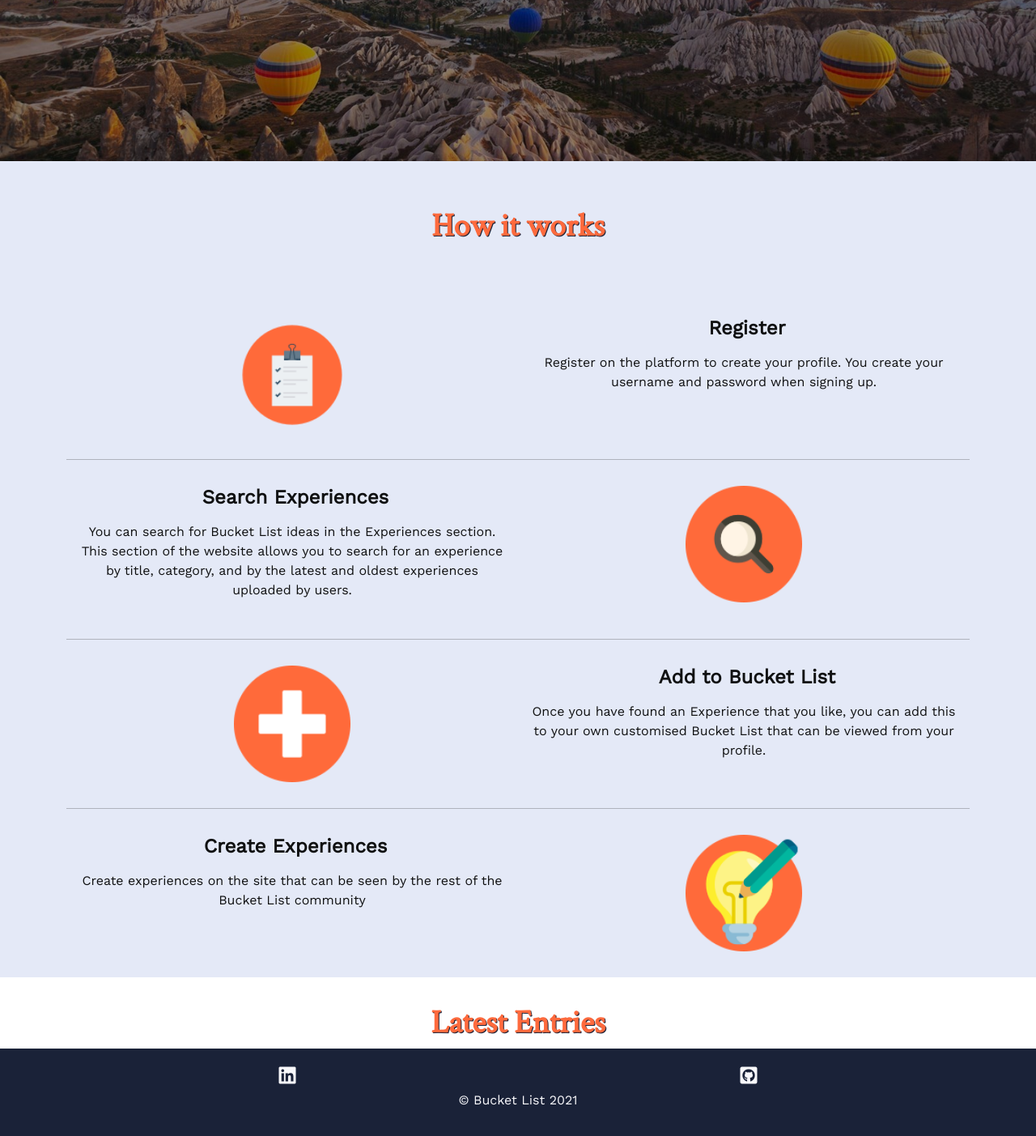
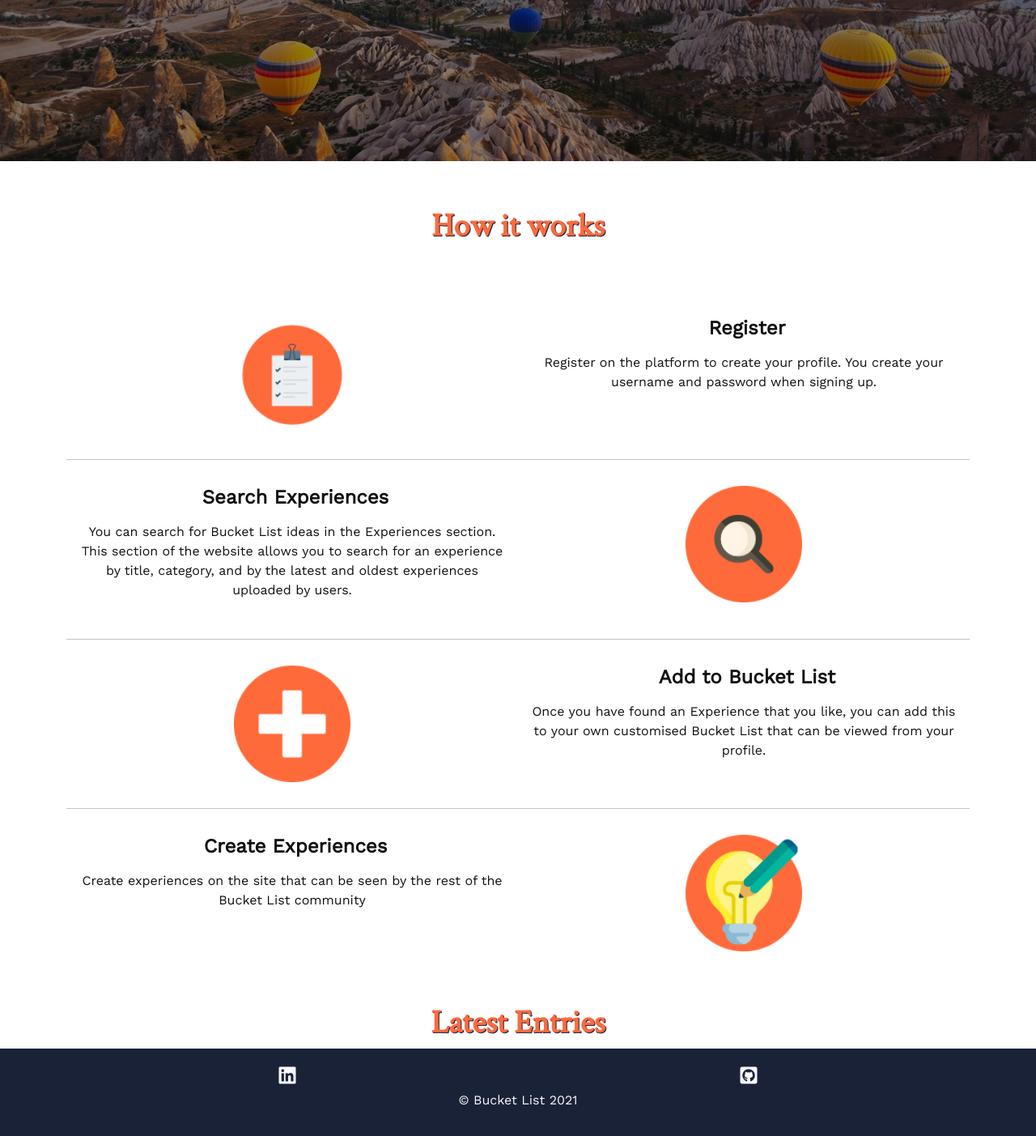
Before and after one commit to Callymags/ms3-BucketList, a Flask app: page / in a window 1280 px wide. Shown: the part 507-1910 px from the top of the page at 81% size. Run offline with Flask 2, Linux system fonts and the light colour scheme; data that the repository does not hold is empty; some libraries are stand-ins or nearby versions.

Commit message:
update: Remove background color for how it works section

```diff
--- a/static/css/style.css
+++ b/static/css/style.css
@@ -229,10 +229,6 @@ form {
     padding-top: 2rem;
 }
 
-.how-it-works {
-    background-color: #e4e9f7;
-}
-
 .four-steps {
     margin: 2rem auto;
 }
--- a/templates/base.html
+++ b/templates/base.html
@@ -11,7 +11,7 @@
         integrity="sha384-F3w7mX95PdgyTmZZMECAngseQB83DfGTowi0iMjiWaeVhAn4FJkqJByhZMI3AhiU" crossorigin="anonymous"
         type="text/css">
     <link rel="stylesheet" href="{{ url_for('static', filename='css/style.css')}}" type="text/css">
-    <link rel="icon" href="static/images/favicon.ico">
+    <link rel="icon" href="../static/images/favicon.ico">
     {% block styles %}
     {% endblock %}
     <title>Bucket List</title>
--- a/templates/profile.html
+++ b/templates/profile.html
@@ -1,10 +1,7 @@
 {% extends 'base.html' %}
 {% block content %}
 
-
 <div class="container-fluid">
-
-
     <div class="row">
         <div class="col-lg-8 col-md-10 offset-lg-2 offset-md-1">
             <div class="card">
```
